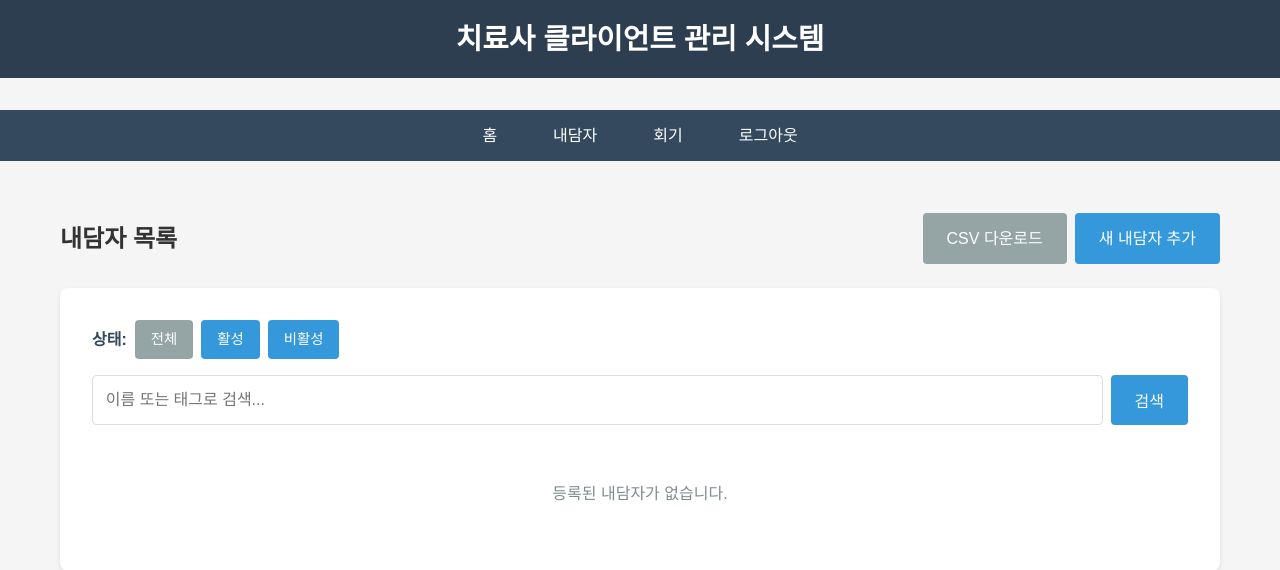
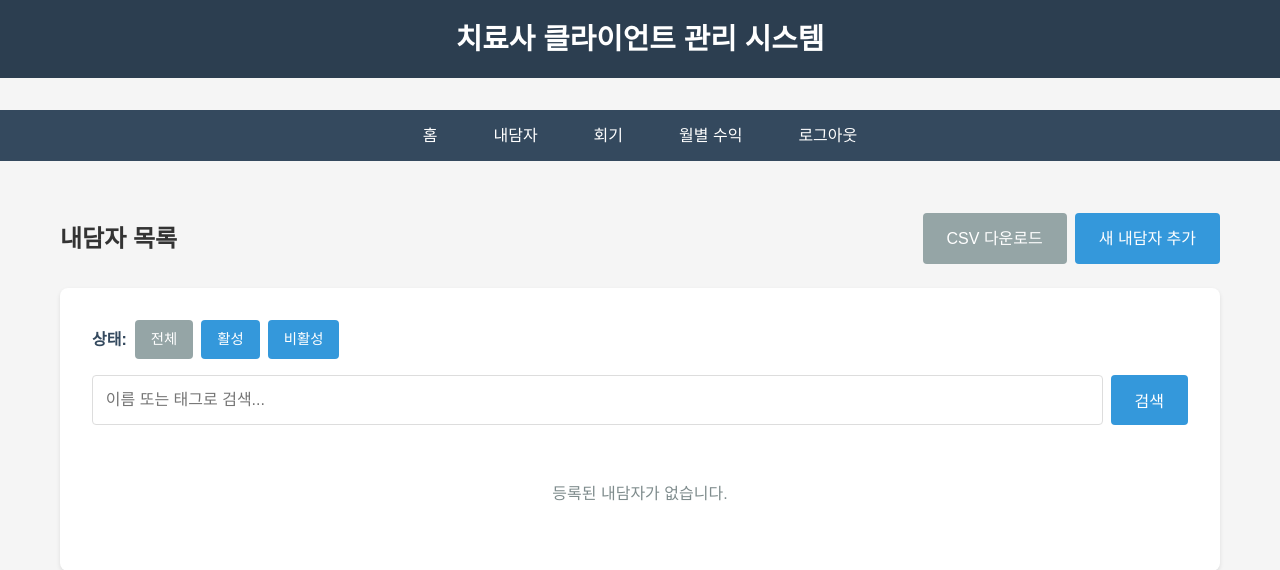
Before and after one commit to doula-loggia/counselor-crm, a Flask app: page /clients in a window 1280 px wide. Shown: the top 570 px of the page. Run offline with Flask 3, Linux system fonts and the light colour scheme; the visitor is signed in with stand-in values (Sample User, id 1).

Commit message:
Add monthly revenue statistics to the top navigation menu
Adds a new navigation link to '/monthly-revenue' in the base template, placing it within the main navigation bar.

Replit-Commit-Author: Agent
Replit-Commit-Session-Id: e2148a4e-e460-4bb5-917e-8be908974657
Replit-Commit-Checkpoint-Type: intermediate_checkpoint
Replit-Commit-Screenshot-Url: https://storage.googleapis.com/screenshot-production-us-central1/467df433-729d-43b1-8fdb-397cccec267f/e2148a4e-e460-4bb5-917e-8be908974657/noiNUmd

```diff
--- a/templates/base.html
+++ b/templates/base.html
@@ -206,6 +206,7 @@
             <li><a href="/">홈</a></li>
             <li><a href="/clients">내담자</a></li>
             <li><a href="/sessions">회기</a></li>
+            <li><a href="/monthly-revenue">월별 수익</a></li>
             <li><a href="/logout">로그아웃</a></li>
         </ul>
     </nav>
```
Also changed, not shown: 1 other file.
